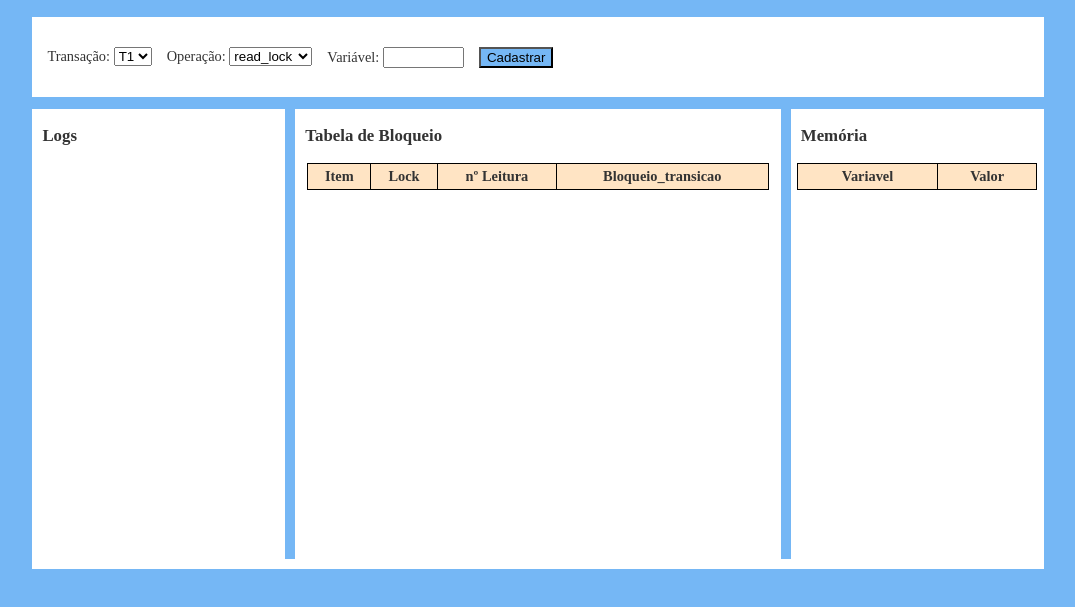
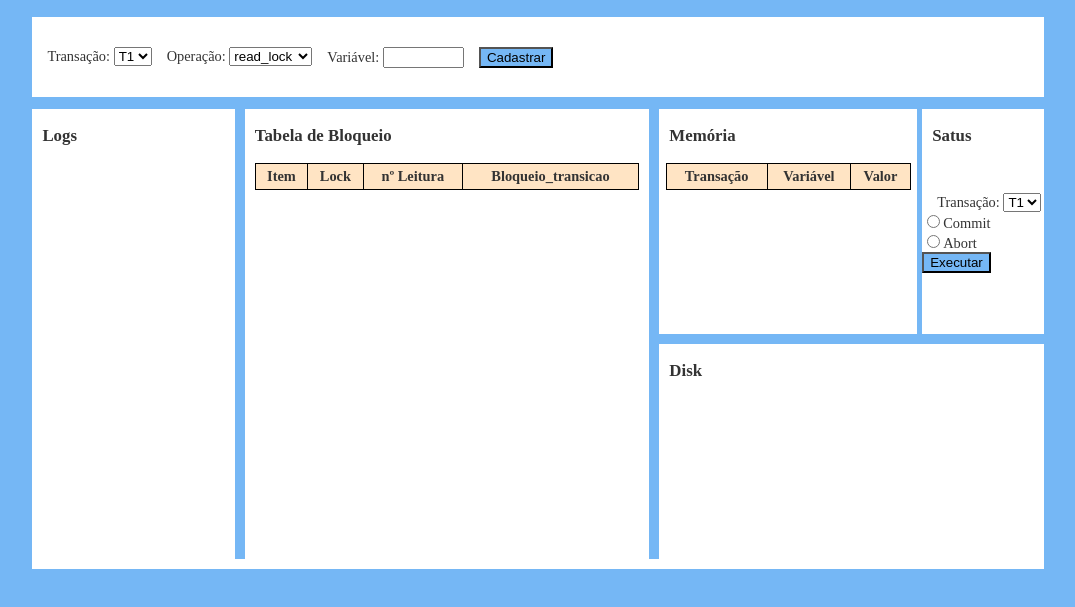
Before and after one commit to mailtonfcarvalho/db-02, a website: page index.html in a window 1280 px wide. Shown: the part 55-662 px from the top of the page, without its empty margins (102-1177 px from the left). Drawn offline with nearby package versions, Linux system fonts and the light colour scheme.

Commit message:
atualização Html

```diff
--- a/index.html
+++ b/index.html
@@ -17,6 +17,8 @@
     <body>
         <header>
             <div class="panel0">
+
+                <form class="container" id="new-command">
 
                 <form class="container" id="new-command">
                     <div id="box-1" class="box">
@@ -95,13 +97,41 @@
                 <table>
                     <thead>
                         <tr>
-                            <th>Variavel</th>
+                            <th>Transação</th>
+                            <th>Variável</th>
                             <th>Valor</th>
                         </tr>
                     </thead>
                     <tbody id="memory"></tbody>
                 </table>
             </div>
+            <div class="panel4">
+                <div class="col">
+                    <h3>Satus</h3>
+                </div>
+                <div id="box-1" class="box">
+                        <label>Transação:</label>
+                        <select name="transaction">
+                            <option>T1</option>
+                            <option>T2</option>
+                            <option>T3</option>
+                        </select>
+                </div>
+
+                <input type="radio" name="status" value="commit">Commit<br>
+                <input type="radio" name="status" value="abort">Abort<br>
+
+                <button type="submit" style="background-color: #75b7f5"> Executar</button>
+
+            </div>
+
+
+            <div class="panel5">
+                    <div class="col">
+                        <h3>Disk</h3>
+                    </div>
+            </div>
+
        </main>
        <footer>
 
--- a/script.js
+++ b/script.js
@@ -31,7 +31,7 @@ $(function() {
 			case 'write_item':
 				next = can_write(transaction, variable);
 				if (next) {
-					edit_memory(variable, value);
+					edit_memory(transaction,variable, value);
 				}
 				break;
 		}
@@ -41,12 +41,12 @@ $(function() {
 	})
 });
 
-function edit_memory(variable, value) {
+function edit_memory(transaction, variable, value) {
 	let selector = $(`#memory tr[data=${variable}]`);
 	if (selector.length) {
 		selector.find('.memory-value').html(value);
 	} else {
-		$('#memory').append(`<tr data=${variable}><td>${variable}</td><td class="memory-value">${value}</td></tr>`);
+		$('#memory').append(`<tr data=${variable}><td id=${transaction}>${transaction}</td><td>${variable}</td><td class="memory-value">${value}</td></tr>`);
 	}
 }
 
--- a/styles.css
+++ b/styles.css
@@ -38,7 +38,7 @@ footer{
   background: white;
   position: relative;
   float:left;
-  width: 25%;
+  width: 20%;
   height: 100%;
   overflow:auto;
 }
@@ -46,7 +46,7 @@ footer{
   background: white;
   position: relative;
   float:left;
-  width: 48%;
+  width: 40%;
   height: 100%;
   margin-left: 1%;
   overflow:auto;
@@ -55,9 +55,28 @@ footer{
   background: white;
   position: relative;
   float:left;
-  width: 25%;
-  height: 100%;
+  width: 25.5%;
+  height: 50%;
   margin-left: 1%;
+  overflow:auto;
+}
+.panel4 {
+  background:white;
+  position: relative;
+  float:left;
+  margin-left: 0.5%;
+  width: 12%;
+  height: 50%;
+  overflow:auto;
+}
+.panel5 {
+  background: white;
+  position: relative;
+  float:left;
+  width: 38%;
+  height: 50%;
+  margin-left: 1%;
+  margin-top: 1%;
   overflow:auto;
 }
 table {
```
